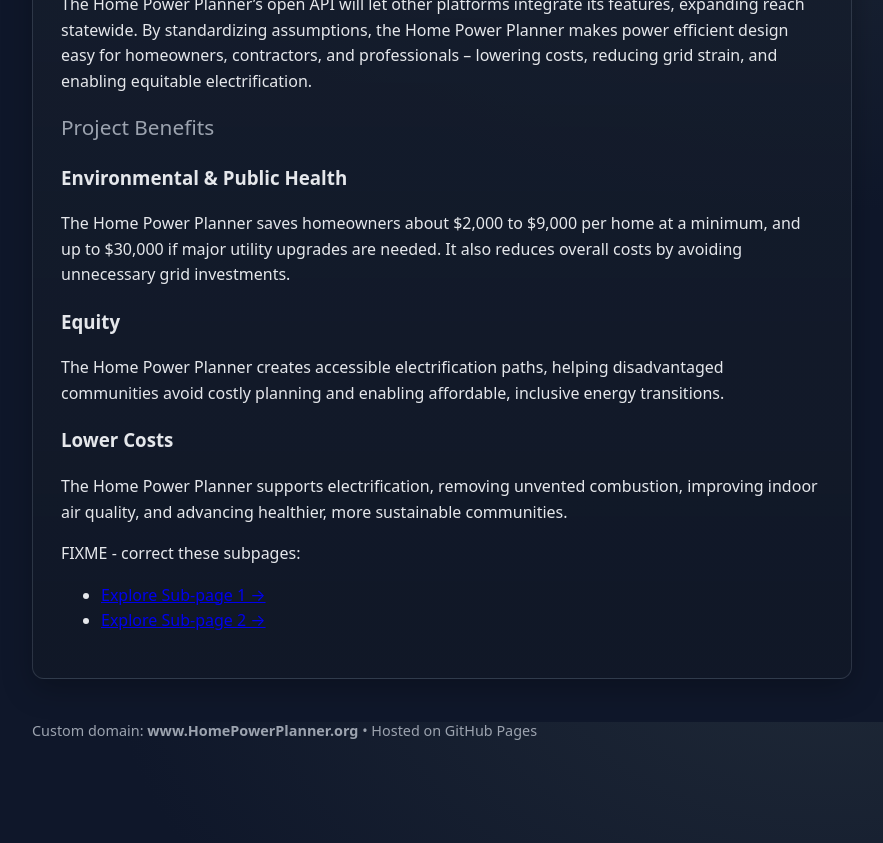
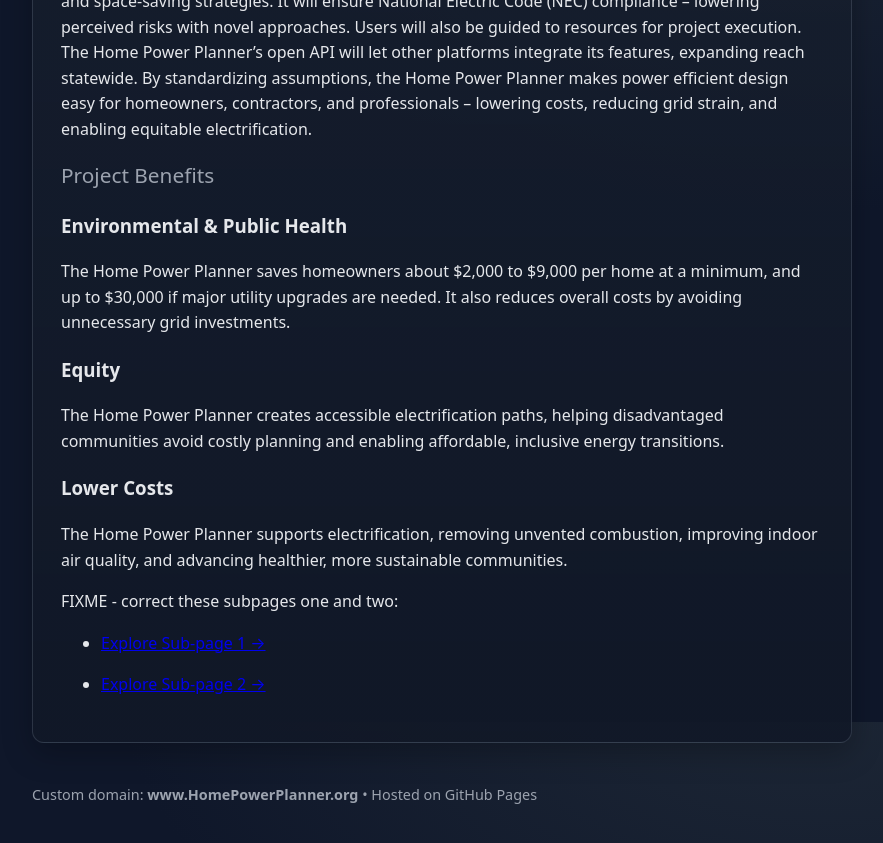
Before and after one commit to QuitCarbon/hpp-website, a Jekyll site: the page built from site/index.md, in a window 1280 px wide and 900 px high, scrolled down 1078 px. Shown: the top 843 px of the window, without its empty margins (198-1081 px from the left). Built offline with Jekyll 4.4.1, drawn with Linux system fonts in a browser that asks for light colours.

Commit message:
Update site/index.md

```diff
--- a/site/index.md
+++ b/site/index.md
@@ -3,7 +3,6 @@
 title: Home Power Planner
 description: HomePowerPlanner.org
 ---
-
 # Welcome to Home Power Planner
 
 ## Project Summary
@@ -13,9 +12,13 @@
 ## Project Goals
 
 *   Develop a user-friendly, open-sourced, online power-efficient electrification tool
+
 *   Collaborate with key stakeholders to improve the tool’s usability and capabilities.
+
 *   Support homeowners in understanding their electrical panel capacity and ways to minimize the cost of electrification.
+
 *   Develop a business model and commercialization plan for the tool.
+
 
 ## The Issue
 
@@ -39,7 +42,8 @@
 
 The Home Power Planner supports electrification, removing unvented combustion, improving indoor air quality, and advancing healthier, more sustainable communities.
 
-FIXME - correct these subpages:
+FIXME - correct these subpages one and two:
 
 *   [Explore Sub‑page 1 →](/subpage-1/)
+
 *   [Explore Sub‑page 2 →](/subpage-2/)
```
